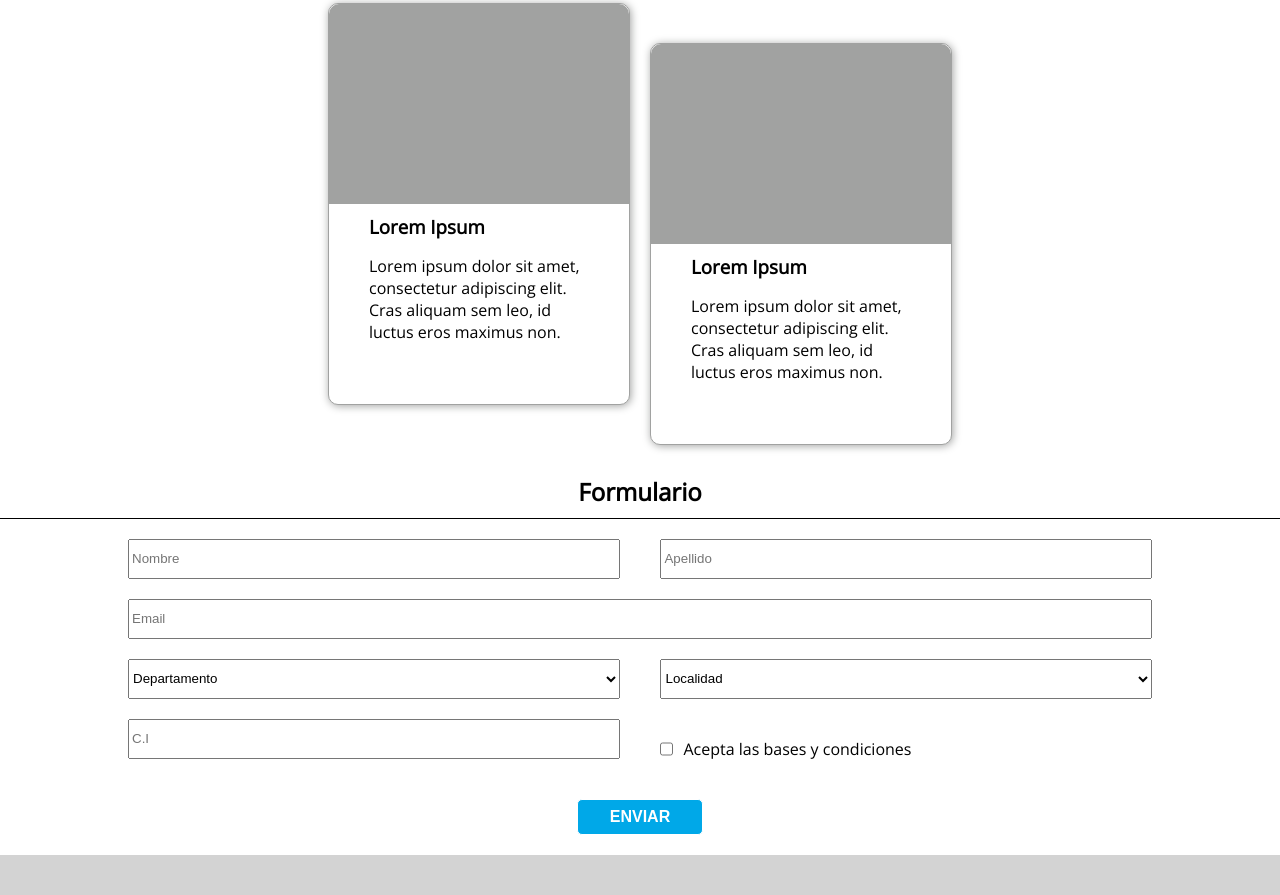
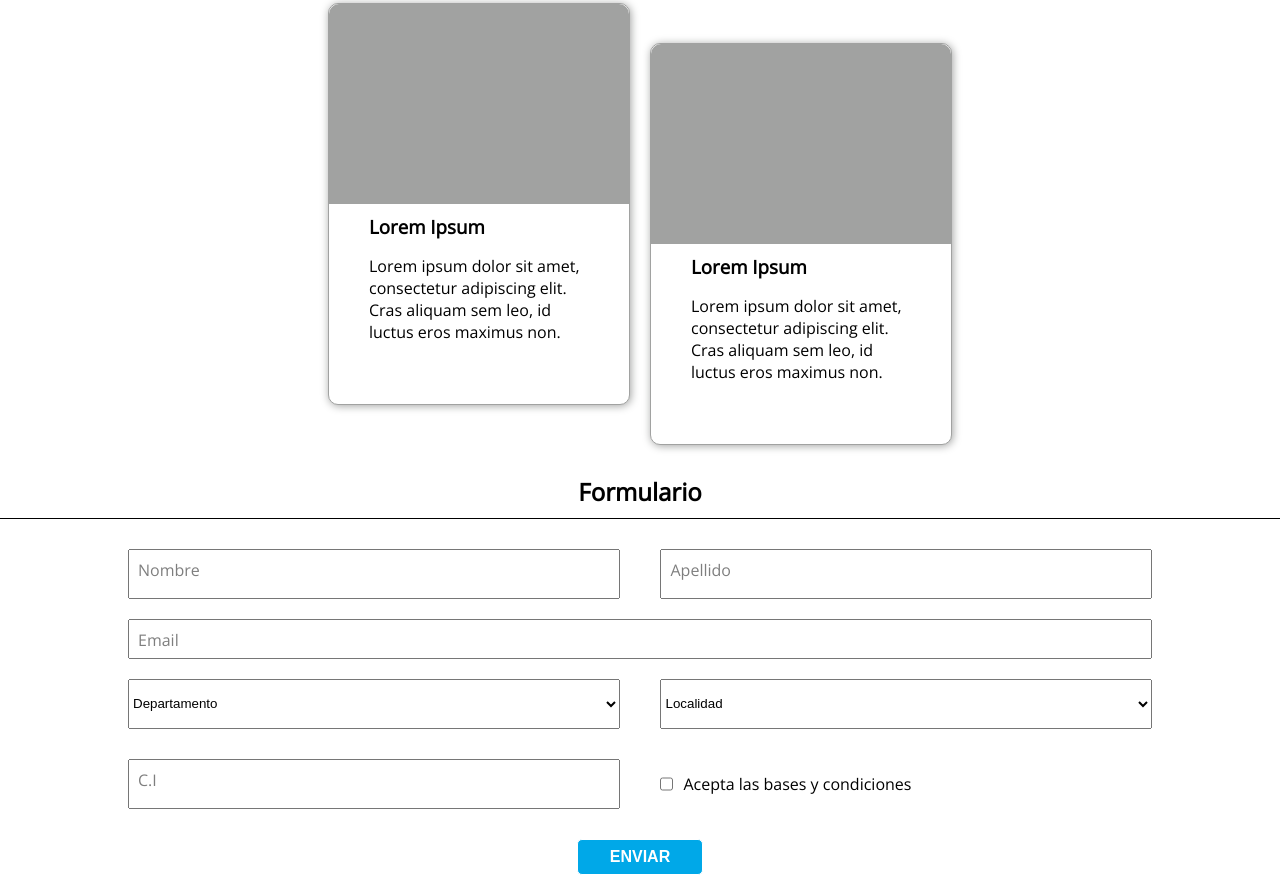
Before and after one commit to Maxi-SR/wunderman-thompson-test, a plain HTML site: page index.html in a window 1280 px wide. Shown: the part 1874-2769 px from the top of the page. Before the commit the page ends 2729 px from the top, so only its background shows below. Drawn offline with nearby package versions, Linux system fonts and the light colour scheme.

Commit message:
inputs with placeholder like span's done

```diff
--- a/assets/form.css
+++ b/assets/form.css
@@ -17,17 +17,18 @@
     justify-content: space-between;
 }
 
-.col-50 input[type="text"] {
-    width: 48%;
-    margin-bottom: 20px;
-}
-
 .col-50 select {
     width: 48%;
     margin-bottom: 20px;
 }
 
-.row-100 input {
+.row-100 label {
+    width: 100%;
+    margin-bottom: 20px;
+    height: 40px;
+}
+
+.row-100 label input {
     width: 100%;
     margin-bottom: 20px;
     height: 40px;
@@ -55,9 +56,10 @@ button {
     font-size: 1em;
 }
 
-input, select {
+input,
+select {
     box-sizing: border-box;
-    height: 40px;
+    height: 50px;
 }
 
 .terms-container {
@@ -65,16 +67,50 @@ input, select {
     width: 48%;
 }
 
-.terms-container label, input[type="checkbox"] {
+.terms-container label,
+input[type="checkbox"] {
     margin: auto;
     margin-right: 10px;
     margin-left: 0;
 }
 
+
+label {
+    margin: 10px 0;
+    position: relative;
+    display: inline-block;
+}
+
+span {
+    padding: 10px;
+    pointer-events: none;
+    position: absolute;
+    left: 0;
+    top: 0;
+    transition: 0.2s;
+    transition-timing-function: ease;
+    transition-timing-function: cubic-bezier(0.25, 0.1, 0.25, 1);
+    opacity: 0.5;
+}
+
+input:focus+span,
+input:not(:placeholder-shown)+span {
+    opacity: 1;
+    transform: scale(0.75) translateY(-45%) translateX(-15px);
+}
+
+.col-50 label {
+    width: 48%;
+}
+
+.col-50 label input {
+    width: 100%;
+}
+
 @media screen and (max-width: 600px) {
 
-    .col-50 input[type="text"] {
-        width: 100%;
+    .col-50 label {
+        width: 100% !important;
     }
 
     .col-50 select {
--- a/index.html
+++ b/index.html
@@ -122,11 +122,20 @@
         <h2>Formulario</h2>
         <form>
             <div class="col-50">
-                <input type="text" name="id1" placeholder="Nombre">
-                <input type="text" name="id2" placeholder="Apellido">
+                <label>
+                    <input placeholder=" ">
+                    <span>Nombre</span>
+                </label>
+                <label>
+                    <input placeholder=" ">
+                    <span>Apellido</span>
+                </label>
             </div>
             <div class="row-100">
-                <input type="text" name="id1" placeholder="Email">
+                <label>
+                    <input placeholder=" ">
+                    <span>Email</span>
+                </label>
             </div>
             <div class="col-50">
                 <select name="name1">
@@ -139,7 +148,10 @@
                 </select>
             </div>
             <div class="col-50">
-                <input type="text" name="id1" placeholder="C.I">
+                <label>
+                    <input placeholder=" ">
+                    <span>C.I</span>
+                </label>
                 <div class="terms-container">
                     <input type="checkbox" name="id2">
                     <label for="id2">Acepta las bases y condiciones</label>
```
